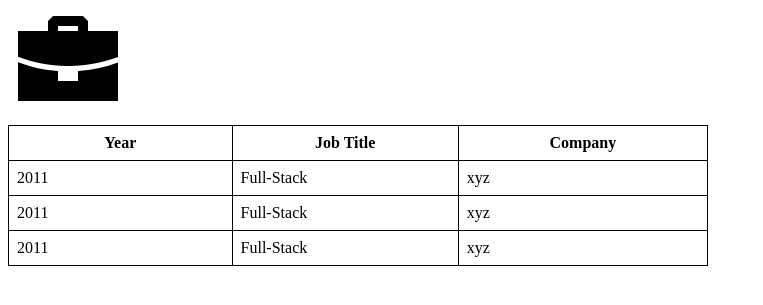
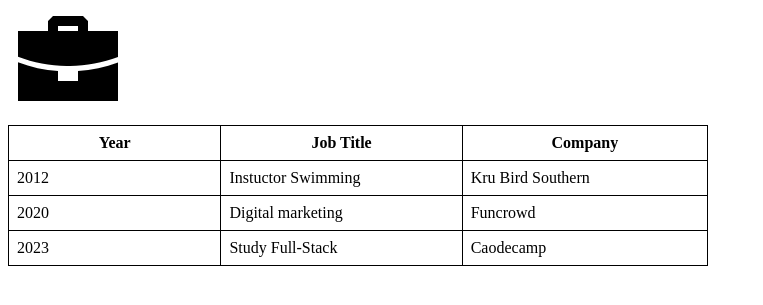
Before and after one commit to bankiiz789/Homework01, a plain HTML site: page work.html in a window 1280 px wide. Shown: the part 105-410 px from the top of the page, without its empty margins (0-763 px from the left). Drawn offline with Linux system fonts and the light colour scheme.

Commit message:
add detail

```diff
--- a/work.html
+++ b/work.html
@@ -27,19 +27,19 @@
             <th>Company</th>
         </tr>
         <tr>
-            <td>2011</td>
-            <td>Full-Stack</td>
-            <td>xyz</td>
+            <td>2012</td>
+            <td>Instuctor Swimming</td>
+            <td>Kru Bird Southern</td>
         </tr>
         <tr>
-            <td>2011</td>
-            <td>Full-Stack</td>
-            <td>xyz</td>
+            <td>2020</td>
+            <td>Digital marketing</td>
+            <td>Funcrowd</td>
         </tr>
         <tr>
-            <td>2011</td>
-            <td>Full-Stack</td>
-            <td>xyz</td>
+            <td>2023</td>
+            <td>Study Full-Stack</td>
+            <td>Caodecamp</td>
         </tr>
 
     </table>
```
Also changed, not shown: education.html (+8 -8 lines), 1 other file.
